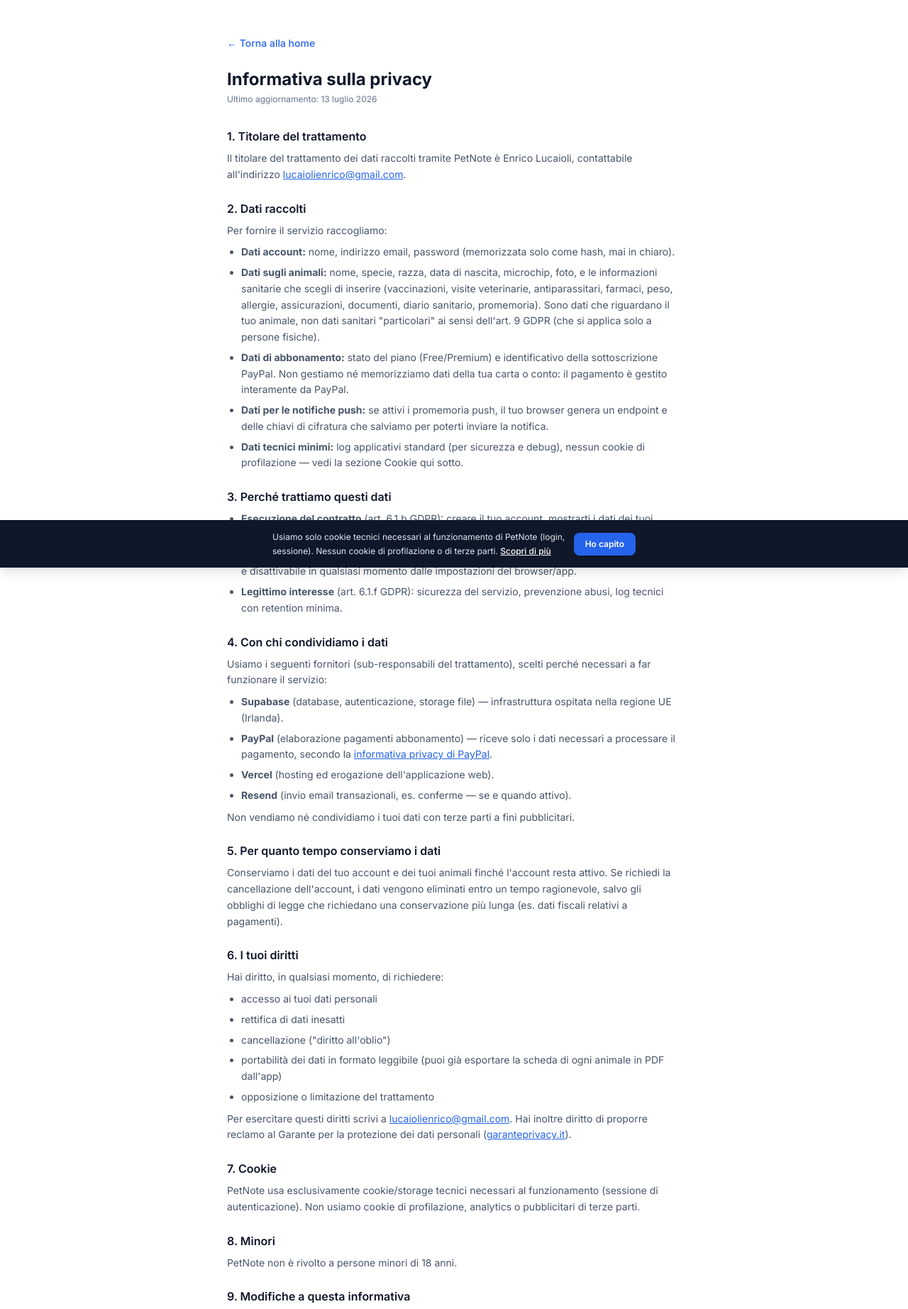
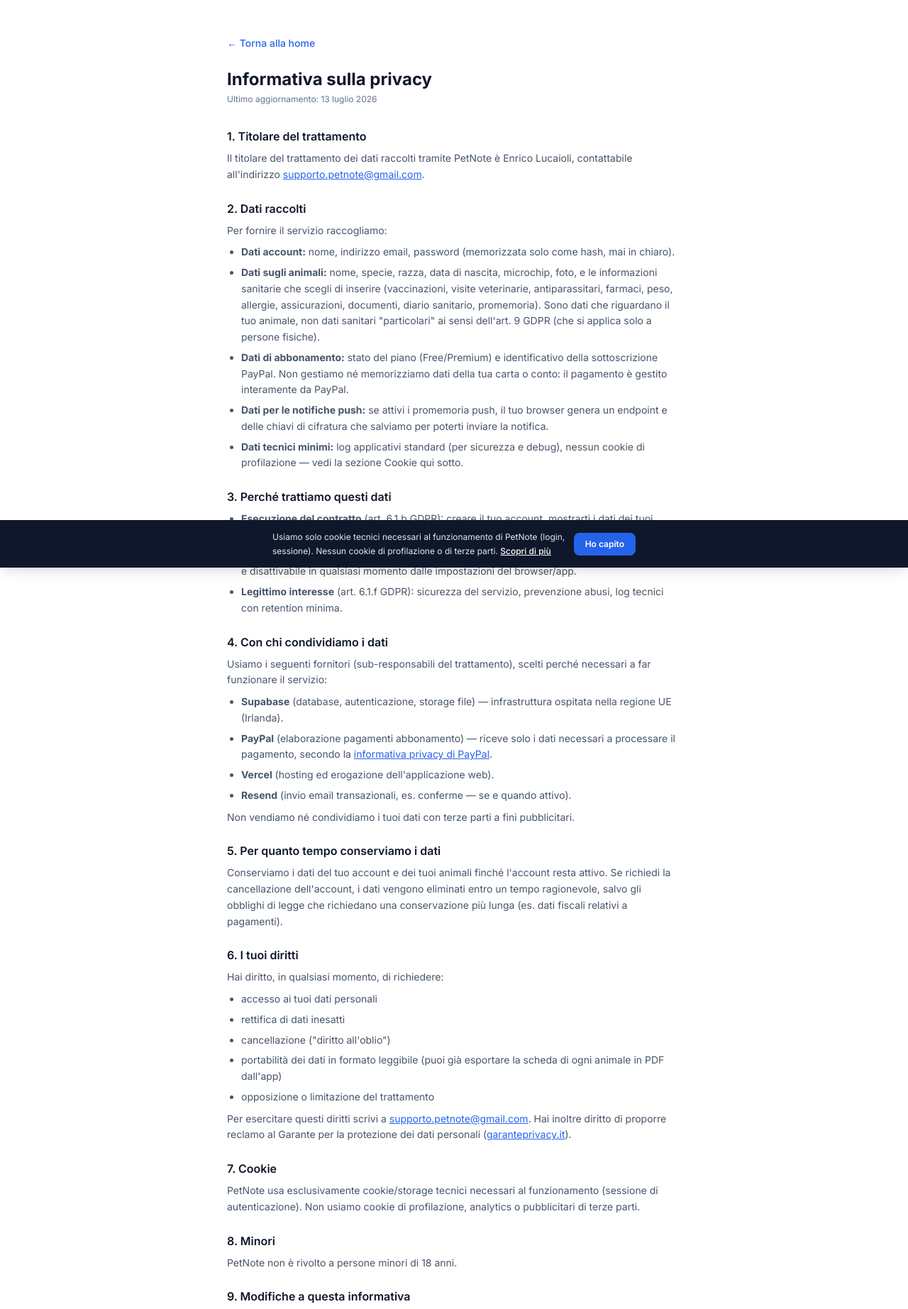
Before and after one commit to lucaiolienrico/PetNote, a React (Vite) app: page /privacy in a window 1280 px wide. Shown: the top 1845 px of the page at 71% size. Built offline with nearby package versions, Linux system fonts and the light colour scheme; no server answers.

Commit message:
fix: sostituisce email admin con casella supporto in Privacy Policy

```diff
--- a/src/pages/public/PrivacyPolicyPage.tsx
+++ b/src/pages/public/PrivacyPolicyPage.tsx
@@ -23,7 +23,7 @@ export function PrivacyPolicyPage() {
         <p>
           Il titolare del trattamento dei dati raccolti tramite PetNote è Enrico Lucaioli,
           contattabile all'indirizzo{' '}
-          <a href="mailto:lucaiolienrico@gmail.com" className="text-brand-600 underline">lucaiolienrico@gmail.com</a>.
+          <a href="mailto:supporto.petnote@gmail.com" className="text-brand-600 underline">supporto.petnote@gmail.com</a>.
         </p>
       </LegalSection>
 
@@ -86,7 +86,7 @@ export function PrivacyPolicyPage() {
         />
         <p>
           Per esercitare questi diritti scrivi a{' '}
-          <a href="mailto:lucaiolienrico@gmail.com" className="text-brand-600 underline">lucaiolienrico@gmail.com</a>.
+          <a href="mailto:supporto.petnote@gmail.com" className="text-brand-600 underline">supporto.petnote@gmail.com</a>.
           Hai inoltre diritto di proporre reclamo al Garante per la protezione dei dati personali
           (<a href="https://www.garanteprivacy.it" target="_blank" rel="noreferrer" className="text-brand-600 underline">garanteprivacy.it</a>).
         </p>
```
